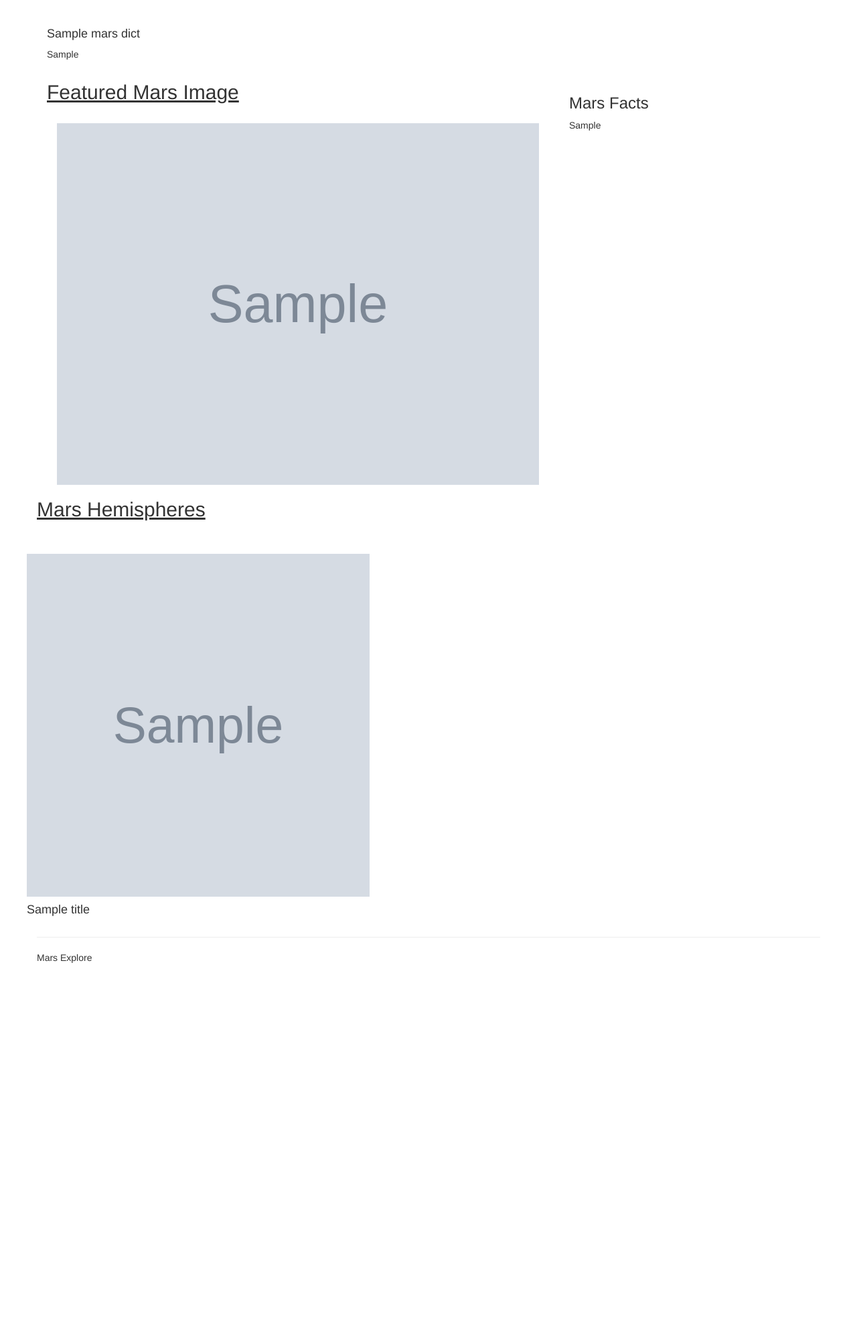
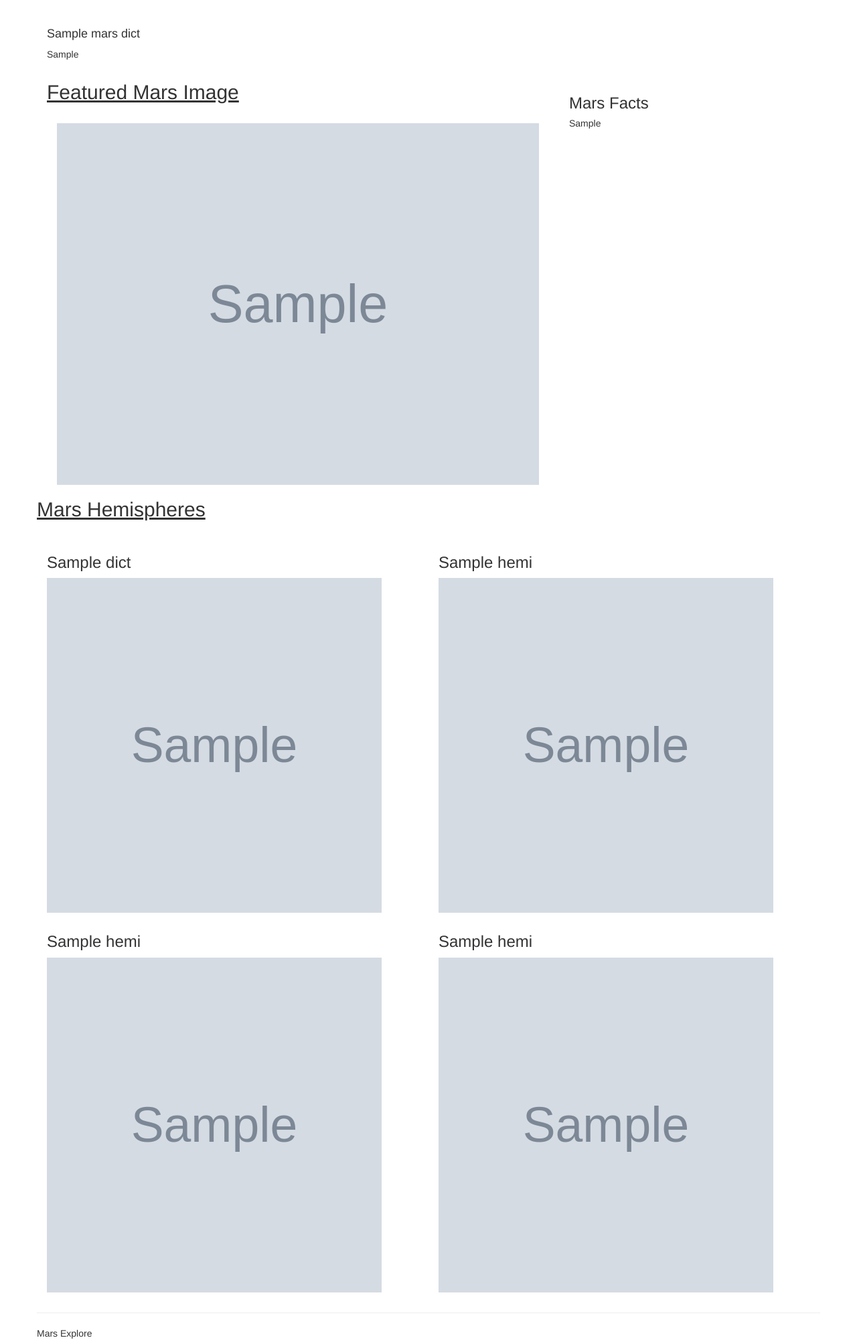
Before and after one commit to lstark85/web-scraping-challenge, a Flask app: template Mission_to_Mars/templates/index.html in a window 1280 px wide. Shown: the part 338-2339 px from the top of the page at 67% size. Before the commit the page ends 1776 px from the top, so only its background shows below. Run offline with Flask 2, Linux system fonts and the light colour scheme; the template is opened without the code that fills it: most values are stand-ins (such as "Sample title", 1, 10 or a date in 2020); grey boxes marked "Sample" are stand-in pictures; some libraries are stand-ins or nearby versions.

Commit message:
still updating flask/index/scrape

```diff
--- a/Mission_to_Mars/scrape_mars.py
+++ b/Mission_to_Mars/scrape_mars.py
@@ -75,6 +75,7 @@ def scrape_info():
     html_table
     cleaned_df.to_html('table.html')
 
+
     ### Mars Hemispheres
 
     # Scrape Mars hemisphere title and image
@@ -132,7 +133,7 @@ def scrape_info():
         "news_title" : news_title,
         "news_p" : news_p,
         "featured_image_url" : featured_image_url,
-        "mars_facts" : html_table,
+        "mars_facts" : cleaned_df,
         "hemisphere_images" : hemisphere_image_urls
     }
     # Close the browser after scraping
--- a/Mission_to_Mars/templates/index.html
+++ b/Mission_to_Mars/templates/index.html
@@ -41,7 +41,9 @@
         </br>
         <div class="card">
             <h3>Mars Facts</h3>
-            {{ mars_dict.html_table | safe}}
+            <table class="table table-striped">
+            <h5>{{ mars_dict.cleaned_df | safe}}</h5>
+            </table>
         </div>
     </div>
     <hr>
@@ -51,20 +53,33 @@
         </div>
     </div>
     </br>
-    <div class="row">
-        {% for hem in mars_dict.hemisphere_images %}
-        <div class="col-6 border">
-        </br>
-            <div>
-            <img width="512 px" height="512 px" src="{{hem.image_url}}">
+    <div class="container">
+        <div class="row col-12" >
+            <div class="col-md-6">
+                <div class="holder">
+                    <p><h3>{{mars_dict.dict[0]["title"]}}</h3><img src={{mars_dict.dict[0]["img_url"]}} alt= "Cerberus Hemisphere Enhanced" width="500" height="500"></p>
+                </div>
             </div>
 
-            <div>
-            <h4> {{title}} </h4>
+            <div class="col-md-6">
+                <div class="holder">
+                    <p><h3>{{mars_data.hemi[1]["title"]}}</h3><img src={{mars_data.hemi[1]["img_url"]}} alt="Schiaparelli Hemisphere Enhanced" width="500" height="500"></p>
             </div>
+        </div>
+    </div>
 
+        <div class="row col-12" >
+            <div class="col-md-6">
+                <div class="holder">
+                    <p><h3>{{mars_data.hemi[2]["title"]}}</h3><img src={{mars_data.hemi[2]["img_url"]}} alt= "Cerberus Hemisphere Enhanced" width="500" height="500"></p>
+                </div>
             </div>
-            {% endfor %}
+        <div class="col-md-6">
+            <div class="holder">
+                <p><h3>{{mars_data.hemi[3]["title"]}}</h3><img src={{mars_data.hemi[3]["img_url"]}} alt="Schiaparelli Hemisphere Enhanced" width="500" height="500"></p>
+            </div>
+        </div>
+    </div>
     </div>
 
     <hr>
```
